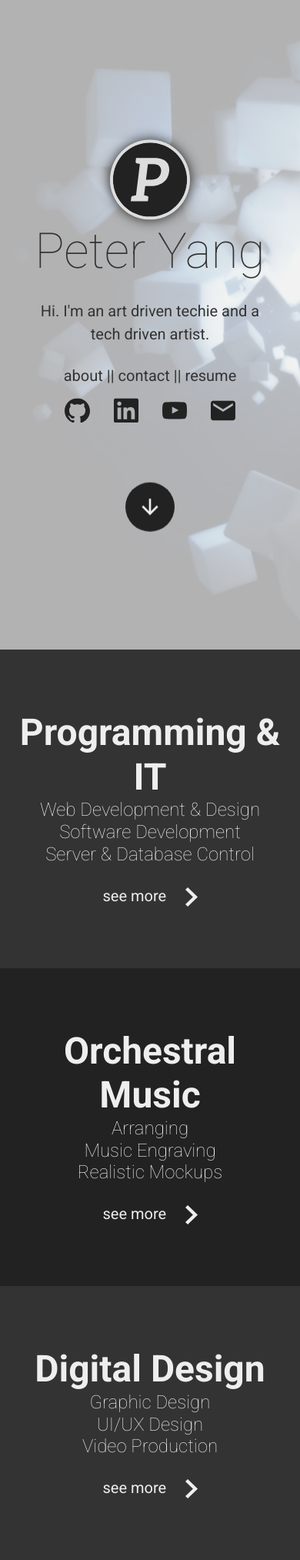
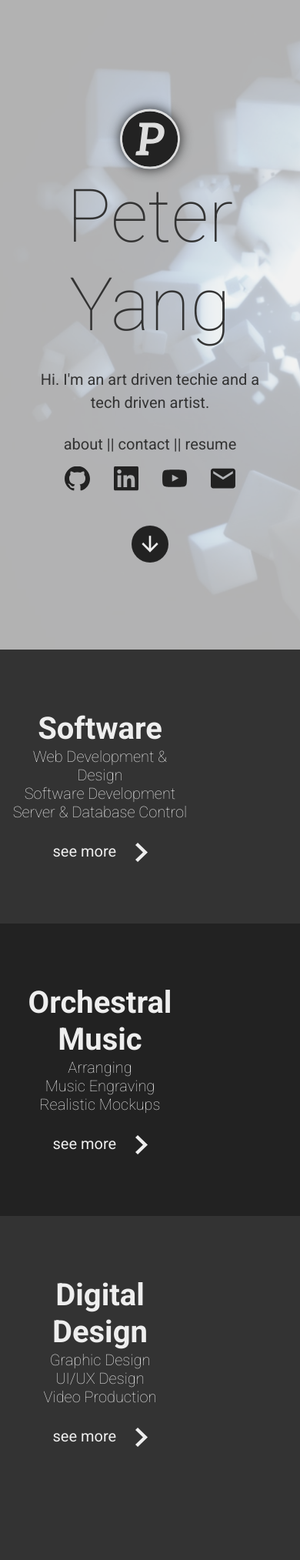
Before and after one commit to PeterYangIO/personal-site, a PHP site: page / in a window 390 px wide. Shown: the whole page at 77% size. After the commit the page ends 1880 px from the top, so only its background shows below. Run offline with PHP 8.4, Linux system fonts and the light colour scheme; some libraries are stand-ins or nearby versions.

Commit message:
content updates

```diff
--- a/contact.php
+++ b/contact.php
@@ -25,10 +25,8 @@
 
 if ($crd === null || !$crd->success) {
     $_SESSION["flash"] = "A verification error occurred";
-    echo "A verification error occurred";
 } else {
     App::sendEmail(MAIL_RECEIVER, $subject, $message);
     $_SESSION["flash"] = "Sent!";
-    echo "Sent!";
 }
-// header("Location: " . $_SERVER["DOCUMENT_ROOT"]);
+ header("Location: /");
--- a/css/style.css
+++ b/css/style.css
@@ -84,32 +84,6 @@
     padding: 15px;
 }
 
-.grid-twelfth {
-    width: 8.33%;
-}
-
-.grid-sixth {
-    width: 16.66%;
-}
-
-.grid-fourth {
-    width: 25%;
-}
-
-.grid-third {
-    width: 33.33%;
-}
-
-.grid-half {
-    width: 50%;
-}
-
-[class*="grid-"] {
-    display: inline-block;
-    vertical-align: top;
-    padding: 30px;
-}
-
 .row {
     clear: both;
 }
@@ -170,17 +144,17 @@
 
 h1 {
     text-align: center;
-    font-size: 6em;
+    font-size: 5rem;
     font-weight: 100;
 }
 
 h2 {
-    font-size: 4em;
+    font-size: 3rem;
     font-weight: 700;
 }
 
 h3 {
-    font-size: 2em;
+    font-size: 1.5rem;
     font-weight: 100;
 }
 
@@ -196,7 +170,7 @@
 #black-container {
     display: flex;
     flex-direction: column;
-    padding: 0px;
+    padding: 0;
     height: 100vh;
     overflow-y: auto;
     overflow-x: hidden;
@@ -215,15 +189,6 @@
 
 #black-container .row:hover {
     padding-left: 2em;
-}
-
-#black-container .row .col-4,
-#black-container .row .col-8 {
-    /*
-    position: relative;
-    top: 50%;
-    transform: translateY(-50%);
-*/
 }
 
 #black-container .col-4 {
@@ -261,12 +226,12 @@
 }
 
 .accent-circle {
-    margin: 2em auto 0;
-    width: 4em;
-    height: 4em;
+    margin: 0 auto 0;
+    width: 3rem;
+    height: 3rem;
     border-radius: 50%;
     background: #222;
-    padding: 1em;
+    padding: 0.5rem;
     transition: all 0.25s;
     animation: updown 2s infinite;
 }
@@ -522,19 +487,45 @@
         width: 33.33%;
     }
     h1 {
-        font-size: 4em;
+        font-size: 4rem;
     }
     h2 {
-        font-size: 3em;
+        font-size: 2.5rem;
     }
     h3 {
-        font-size: 1.5em;
+        font-size: 1.25rem;
+    }
+}
+
+@media (max-width: 492px) {
+    .col-1,
+    .col-2,
+    .col-3,
+    .col-4 {
+        width: 100%;
+    }
+    #black-container .row .col-4,
+    #black-container .row .col-8 {
+        width: 100%;
+        text-align: center;
+    }
+    .white-content #logo {
+        width: 33.33%;
+    }
+    h1 {
+        font-size: 3rem;
+    }
+    .hide-on-mobile {
+        display: none;
+    }
+    button {
+        width: 100%;
     }
 }
 
 @media (max-width: 1000px) {
     #black-container .row:hover {
-        padding-left: 0em;
+        padding-left: 0;
         opacity: .85;
     }
 }
@@ -568,32 +559,6 @@
     }
 }
 
-@media (max-width: 492px) {
-    .col-1,
-    .col-2,
-    .col-3,
-    .col-4 {
-        width: 100%;
-    }
-    #black-container .row .col-4,
-    #black-container .row .col-8 {
-        width: 100%;
-        text-align: center;
-    }
-    .white-content #logo {
-        width: 33.33%;
-    }
-    h1 {
-        font-size: 4em;
-    }
-    .hide-on-mobile {
-        display: none;
-    }
-    button {
-        width: 100%;
-    }
-}
-
 @media print {
     * {
         opacity: 1;
--- a/templates/index.html
+++ b/templates/index.html
@@ -1,24 +1,24 @@
 {% extends "bare_layout.html" %}
 
 {% block head %}
-<script src="/scripts/onload.js"></script>
 <script src='https://www.google.com/recaptcha/api.js'></script>
 {% endblock %}
+
 {% block content %}
 <div class="background">
     <div class="row">
         <div class="col-4" id="white-container">
             <a onclick="setDisplay('#main')" id="back-button" style="display: none"></a>
             <div class="white-content" id="main">
-                <div class="fade-on-load vertical-center"> <img src="img/logo.svg" id="logo">
+                <div class="fade-on-load vertical-center"> <img src="/img/logo.svg" id="logo">
                     <h1>Peter Yang</h1>
                     <p>Hi. I'm an art driven techie and a tech driven artist.</p>
                     <p><a onclick="setDisplay('#about')">about</a> || <a onclick="setDisplay('#contact')">contact</a> || <a href="docs/resume.pdf" target="_blank">resume</a></p>
                     <div class="external-links">
-                        <a href="https://github.com/PeterYang1625/" target="_blank"><img src="img/github.svg"></a>
+                        <a href="https://github.com/PeterYang1625/" target="_blank"><img src="/img/github.svg"></a>
                         <a href="https://www.linkedin.com/in/peter-yang-51672b119" target="_blank"><img src="/img/linkedin.svg"></a>
                         <a href="https://www.youtube.com/channel/UC7bn50F_ujOrD6UerbAtlXw" target="_blank"><img src="/img/youtube.svg"></a>
-                        <a href="mailto:me@peteryang.io"><img src="img/email.svg"></a>
+                        <a href="mailto:me@peteryang.io"><img src="/img/email.svg"></a>
                     </div>
                     <a href="#black-container">
                         <div class="accent-circle hide-on-desktop" id="see-more"><img src="/img/icon-downarrow.svg"></div>
@@ -58,7 +58,7 @@
                 <div class="programming row">
                     <div class="col-4 hide-on-mobile"> <img src="/img/code.svg"> </div>
                     <div class="col-8">
-                        <h2>Programming &amp; IT</h2>
+                        <h2>Software</h2>
                         <h3>Web Development &amp; Design</h3>
                         <h3>Software Development</h3>
                         <h3>Server &amp; Database Control</h3>
@@ -100,23 +100,5 @@
 {% endblock %}
 
 {% block scripts %}
-<script>
-    if (window.location.hash) {
-        setTimeout(setHashDisplay, 1000);
-    }
-
-    function setHashDisplay() {
-        var hash = window.location.hash.substring(1);
-        switch (hash) {
-            case 'about':
-                setDisplay('#about');
-                break;
-            case 'contact':
-                setDisplay('#contact');
-                break;
-            default:
-                console.log('Hash does not match any available content');
-        }
-    }
-</script>
+<script src="/scripts/onload.js"></script>
 {% endblock %}
```
Also changed, not shown: scripts/onload.js (+59 -46 lines).
